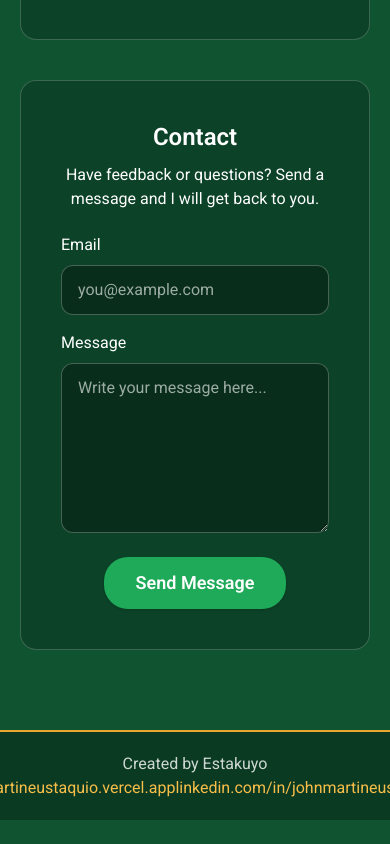
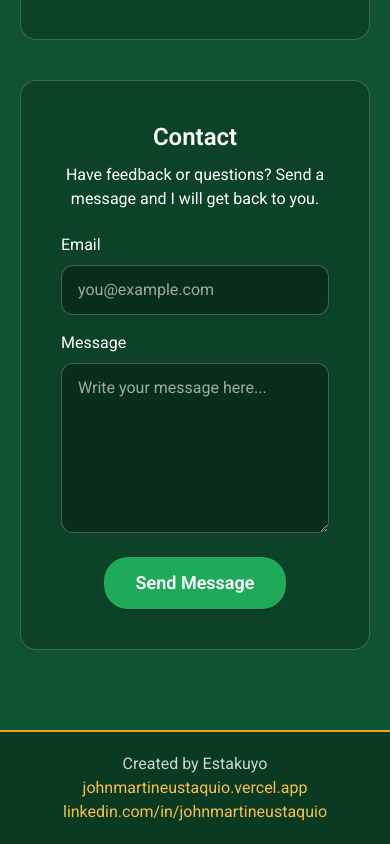
Before and after one commit to Estakuyo/MoneyTracker, a React app in the folder frontend/: page / in a window 390 px wide. Shown: the part 1164-2008 px from the top of the page. Before the commit the page ends 1984 px from the top, so only its background shows below. Built offline with nearby package versions, Linux system fonts and the light colour scheme; no server answers; the HTML template or start-up script is replaced by a standard one.

Commit message:
Fix footer responsiveness in landing page

```diff
--- a/frontend/src/pages/landing.jsx
+++ b/frontend/src/pages/landing.jsx
@@ -176,7 +176,7 @@ const Landing = () => {
         <p className="text-base sm:text-lg text-white/80">
           Created by Estakuyo
         </p>
-        <span className="flex justify-center items-center">
+        <span className="flex flex-col justify-center items-center sm:flex-row">
           <a
             href="https://johnmartineustaquio.vercel.app"
             target="_blank"
@@ -185,7 +185,7 @@ const Landing = () => {
           >
             johnmartineustaquio.vercel.app
           </a>
-          <Dot color="#1faa59" />
+          <Dot color="#1faa59" className="hidden sm:block" />
           <a
             href="https://linkedin.com/in/johnmartineustaquio"
             target="_blank"
```
